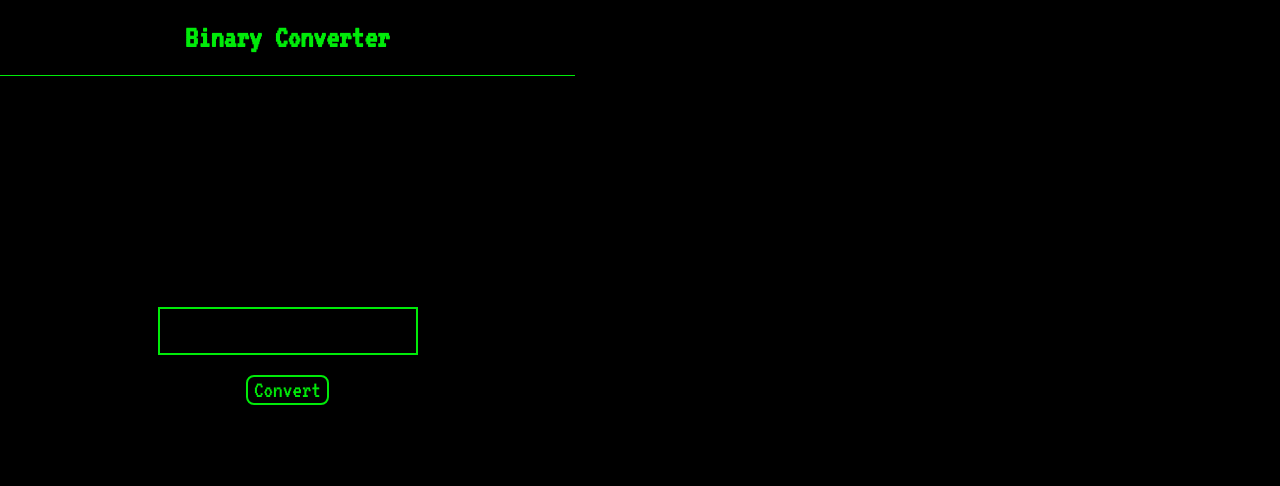
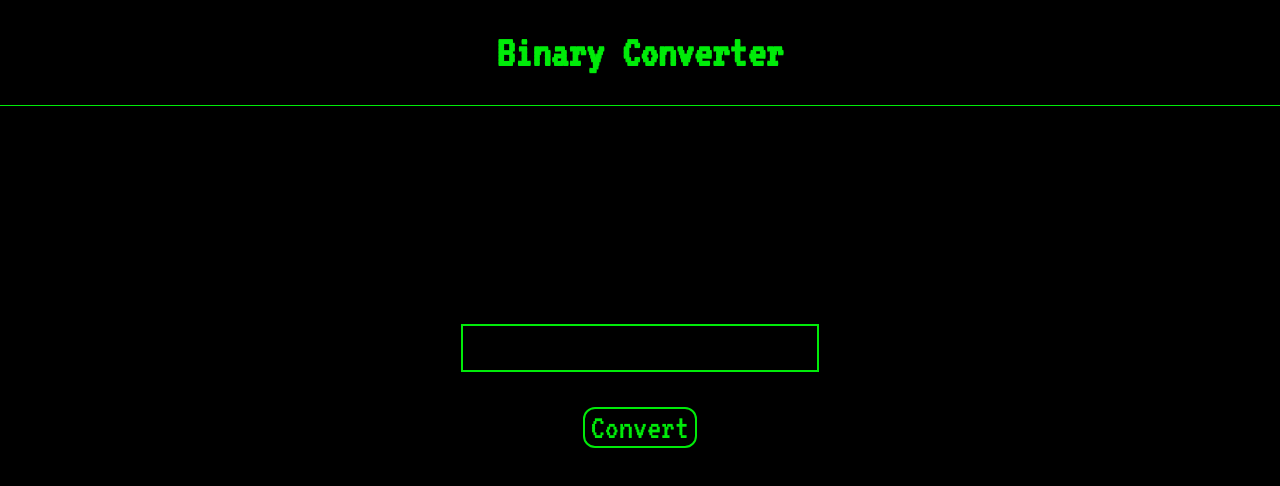
Before and after one commit to JoshuaBeh/app-ideas, a plain HTML site: page bin2dec/index.html in a window 1280 px wide. Drawn offline with Linux system fonts and the light colour scheme; a web font is replaced by a local one.

Commit message:
Added media queries

```diff
--- a/bin2dec/layout.css
+++ b/bin2dec/layout.css
@@ -38,3 +38,15 @@ body {
   justify-content: center;
   align-items: center;
 }
+
+@media screen and (min-width: 576px) {
+  .container {
+    max-width: 900px;
+  }
+}
+
+@media screen and (min-width: 901px) {
+  .container {
+    max-width: 2000px;
+  }
+}
--- a/bin2dec/styles.css
+++ b/bin2dec/styles.css
@@ -47,3 +47,50 @@ input:focus-visible {
   font-family: "VT323", monospace;
   font-size: 1.5rem;
 }
+
+@media screen and (min-width: 576px) {
+  h1 {
+    font-size: 2.4rem;
+  }
+
+  .decimal-result {
+    font-size: 2rem;
+  }
+
+  input {
+    font-size: 2.3rem;
+    padding-left: 15px;
+  }
+
+  .margin-top-20 {
+    margin-top: 30px;
+  }
+
+  .convert-button {
+    font-size: 2rem;
+    border-radius: 10px;
+  }
+}
+
+@media screen and (min-width: 901px) {
+  h1 {
+    font-size: 2.8rem;
+  }
+
+  .decimal-result {
+    font-size: 2.3rem;
+  }
+
+  input {
+    font-size: 2.5rem;
+  }
+
+  .margin-top-20 {
+    margin-top: 35px;
+  }
+
+  .convert-button {
+    font-size: 2.2rem;
+    border-radius: 12px;
+  }
+}
```
